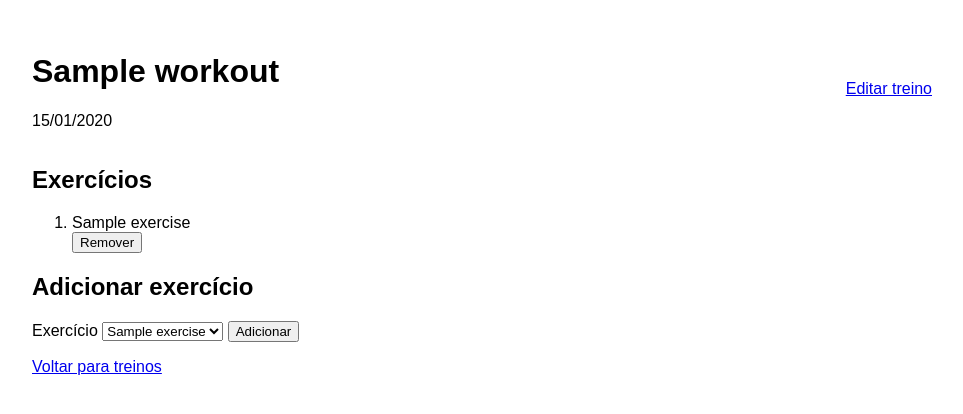
After one commit to brunomartins009/workout-tracker, a Flask app: page /workouts/1 in a window 1280 px wide. The commit adds this page. Shown: the top 414 px of the page, without its empty margins (0-963 px from the left). Run offline with Flask 3, Linux system fonts and the light colour scheme; tables that the repository leaves empty hold one stand-in row (values such as "Sample post"); some libraries are stand-ins or nearby versions.

Commit message:
feat: manage exercises in workouts

```diff
--- a/app/routes/workouts.py
+++ b/app/routes/workouts.py
@@ -1,10 +1,12 @@
 from datetime import date
 
 from flask import Blueprint, abort, flash, redirect, render_template, request, url_for
-from sqlalchemy import select
+from sqlalchemy import func, select
+from sqlalchemy.exc import IntegrityError
+from sqlalchemy.orm import joinedload
 
 from app.database import db
-from app.models import Workout
+from app.models import Exercise, Workout, WorkoutExercise
 
 
 bp = Blueprint("workouts", __name__, url_prefix="/workouts")
@@ -16,6 +18,19 @@ def list_workouts():
         select(Workout).order_by(Workout.date.desc(), Workout.id.desc())
     ).all()
     return render_template("workouts/list.html", workouts=workouts)
+
+
+@bp.get("/<int:workout_id>")
+def workout_detail(workout_id):
+    workout = _get_workout_or_404(workout_id)
+    workout_exercises = _workout_exercises(workout_id)
+    exercises = db.session.scalars(select(Exercise).order_by(Exercise.name)).all()
+    return render_template(
+        "workouts/detail.html",
+        workout=workout,
+        workout_exercises=workout_exercises,
+        exercises=exercises,
+    )
 
 
 @bp.get("/new")
@@ -83,11 +98,148 @@ def delete_workout(workout_id):
     return redirect(url_for("workouts.list_workouts"))
 
 
+@bp.post("/<int:workout_id>/exercises")
+def add_workout_exercise(workout_id):
+    _get_workout_or_404(workout_id)
+    exercise_id = request.form.get("exercise_id", type=int)
+    exercise = db.session.get(Exercise, exercise_id)
+    if exercise is None:
+        abort(404)
+
+    existing_workout_exercise = db.session.scalar(
+        select(WorkoutExercise).where(
+            WorkoutExercise.workout_id == workout_id,
+            WorkoutExercise.exercise_id == exercise.id,
+        )
+    )
+    if existing_workout_exercise is not None:
+        flash("Este exercício já foi adicionado ao treino.")
+        return redirect(url_for("workouts.workout_detail", workout_id=workout_id))
+
+    last_position = db.session.scalar(
+        select(func.max(WorkoutExercise.position)).where(
+            WorkoutExercise.workout_id == workout_id
+        )
+    )
+    workout_exercise = WorkoutExercise(
+        workout_id=workout_id,
+        exercise_id=exercise.id,
+        position=(last_position or 0) + 1,
+    )
+    db.session.add(workout_exercise)
+
+    try:
+        db.session.commit()
+    except IntegrityError:
+        db.session.rollback()
+        flash("Este exercício já foi adicionado ao treino.")
+    else:
+        flash("Exercício adicionado ao treino.")
+
+    return redirect(url_for("workouts.workout_detail", workout_id=workout_id))
+
+
+@bp.post("/<int:workout_id>/exercises/<int:exercise_id>/delete")
+def delete_workout_exercise(workout_id, exercise_id):
+    _get_workout_or_404(workout_id)
+    workout_exercise = _get_workout_exercise_or_404(workout_id, exercise_id)
+    removed_position = workout_exercise.position
+    db.session.delete(workout_exercise)
+    db.session.flush()
+
+    following_exercises = db.session.scalars(
+        select(WorkoutExercise)
+        .where(
+            WorkoutExercise.workout_id == workout_id,
+            WorkoutExercise.position > removed_position,
+        )
+        .order_by(WorkoutExercise.position)
+    ).all()
+    for following_exercise in following_exercises:
+        following_exercise.position -= 1
+        db.session.flush()
+
+    db.session.commit()
+    flash("Exercício removido do treino.")
+    return redirect(url_for("workouts.workout_detail", workout_id=workout_id))
+
+
+@bp.post("/<int:workout_id>/exercises/<int:exercise_id>/move-up")
+def move_workout_exercise_up(workout_id, exercise_id):
+    _get_workout_or_404(workout_id)
+    workout_exercise = _get_workout_exercise_or_404(workout_id, exercise_id)
+    previous_exercise = db.session.scalar(
+        select(WorkoutExercise).where(
+            WorkoutExercise.workout_id == workout_id,
+            WorkoutExercise.position == workout_exercise.position - 1,
+        )
+    )
+    if previous_exercise is not None:
+        _swap_positions(workout_exercise, previous_exercise, workout_id)
+        db.session.commit()
+
+    return redirect(url_for("workouts.workout_detail", workout_id=workout_id))
+
+
+@bp.post("/<int:workout_id>/exercises/<int:exercise_id>/move-down")
+def move_workout_exercise_down(workout_id, exercise_id):
+    _get_workout_or_404(workout_id)
+    workout_exercise = _get_workout_exercise_or_404(workout_id, exercise_id)
+    next_exercise = db.session.scalar(
+        select(WorkoutExercise).where(
+            WorkoutExercise.workout_id == workout_id,
+            WorkoutExercise.position == workout_exercise.position + 1,
+        )
+    )
+    if next_exercise is not None:
+        _swap_positions(workout_exercise, next_exercise, workout_id)
+        db.session.commit()
+
+    return redirect(url_for("workouts.workout_detail", workout_id=workout_id))
+
+
 def _get_workout_or_404(workout_id):
     workout = db.session.get(Workout, workout_id)
     if workout is None:
         abort(404)
     return workout
+
+
+def _get_workout_exercise_or_404(workout_id, exercise_id):
+    workout_exercise = db.session.scalar(
+        select(WorkoutExercise).where(
+            WorkoutExercise.workout_id == workout_id,
+            WorkoutExercise.exercise_id == exercise_id,
+        )
+    )
+    if workout_exercise is None:
+        abort(404)
+    return workout_exercise
+
+
+def _workout_exercises(workout_id):
+    return db.session.scalars(
+        select(WorkoutExercise)
+        .options(joinedload(WorkoutExercise.exercise))
+        .where(WorkoutExercise.workout_id == workout_id)
+        .order_by(WorkoutExercise.position)
+    ).all()
+
+
+def _swap_positions(workout_exercise, neighbor_exercise, workout_id):
+    original_position = workout_exercise.position
+    neighbor_original_position = neighbor_exercise.position
+    last_position = db.session.scalar(
+        select(func.max(WorkoutExercise.position)).where(
+            WorkoutExercise.workout_id == workout_id
+        )
+    )
+
+    workout_exercise.position = (last_position or 0) + 1
+    db.session.flush()
+    neighbor_exercise.position = original_position
+    db.session.flush()
+    workout_exercise.position = neighbor_original_position
 
 
 def _form_values():
--- /dev/null
+++ b/app/templates/workouts/detail.html
@@ -0,0 +1,61 @@
+{% extends "base.html" %}
+
+{% block title %}{{ workout.name }} | Workout Tracker{% endblock %}
+
+{% block content %}
+  <header>
+    <div>
+      <h1>{{ workout.name }}</h1>
+      <p>{{ workout.date.strftime('%d/%m/%Y') }}</p>
+    </div>
+    <a href="{{ url_for('workouts.edit_workout', workout_id=workout.id) }}">Editar treino</a>
+  </header>
+
+  <section>
+    <h2>Exercícios</h2>
+
+    {% if workout_exercises %}
+      <ol>
+        {% for workout_exercise in workout_exercises %}
+          <li>
+            {{ workout_exercise.exercise.name }}
+            {% if not loop.first %}
+              <form action="{{ url_for('workouts.move_workout_exercise_up', workout_id=workout.id, exercise_id=workout_exercise.exercise_id) }}" method="post">
+                <button type="submit" aria-label="Mover {{ workout_exercise.exercise.name }} para cima">↑</button>
+              </form>
+            {% endif %}
+            {% if not loop.last %}
+              <form action="{{ url_for('workouts.move_workout_exercise_down', workout_id=workout.id, exercise_id=workout_exercise.exercise_id) }}" method="post">
+                <button type="submit" aria-label="Mover {{ workout_exercise.exercise.name }} para baixo">↓</button>
+              </form>
+            {% endif %}
+            <form action="{{ url_for('workouts.delete_workout_exercise', workout_id=workout.id, exercise_id=workout_exercise.exercise_id) }}" method="post">
+              <button type="submit">Remover</button>
+            </form>
+          </li>
+        {% endfor %}
+      </ol>
+    {% else %}
+      <p>Nenhum exercício adicionado a este treino.</p>
+    {% endif %}
+  </section>
+
+  <section>
+    <h2>Adicionar exercício</h2>
+    {% if exercises %}
+      <form action="{{ url_for('workouts.add_workout_exercise', workout_id=workout.id) }}" method="post">
+        <label for="exercise_id">Exercício</label>
+        <select id="exercise_id" name="exercise_id" required>
+          {% for exercise in exercises %}
+            <option value="{{ exercise.id }}">{{ exercise.name }}</option>
+          {% endfor %}
+        </select>
+        <button type="submit">Adicionar</button>
+      </form>
+    {% else %}
+      <p>Cadastre um exercício antes de adicioná-lo ao treino.</p>
+    {% endif %}
+  </section>
+
+  <p><a href="{{ url_for('workouts.list_workouts') }}">Voltar para treinos</a></p>
+{% endblock %}
--- a/app/templates/workouts/list.html
+++ b/app/templates/workouts/list.html
@@ -23,6 +23,7 @@
             <td>{{ workout.date.strftime('%d/%m/%Y') }}</td>
             <td>{{ workout.name }}</td>
             <td>
+              <a href="{{ url_for('workouts.workout_detail', workout_id=workout.id) }}">Ver treino</a>
               <a href="{{ url_for('workouts.edit_workout', workout_id=workout.id) }}">Editar</a>
               <form action="{{ url_for('workouts.delete_workout', workout_id=workout.id) }}" method="post">
                 <button type="submit">Excluir</button>
```
Also changed, not shown: tests/test_workout_exercises.py (added, +262 -0 lines).
